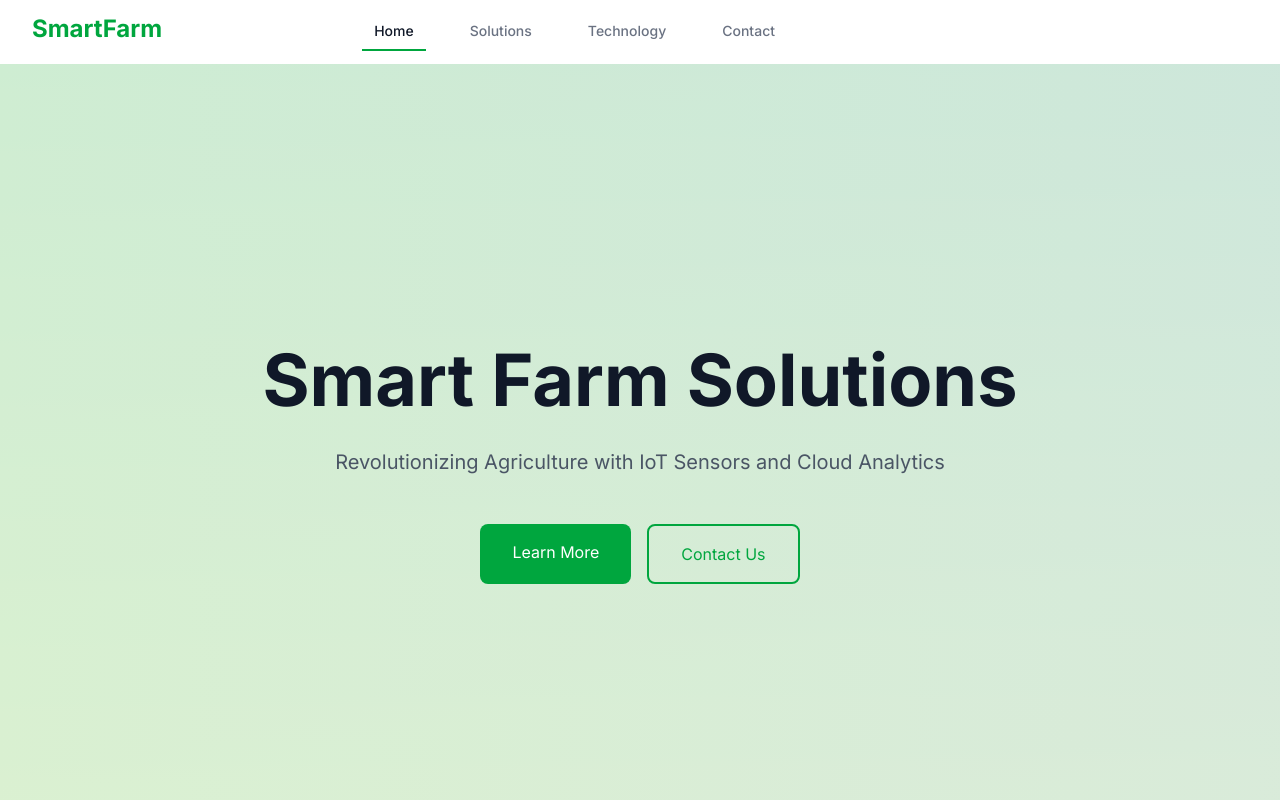
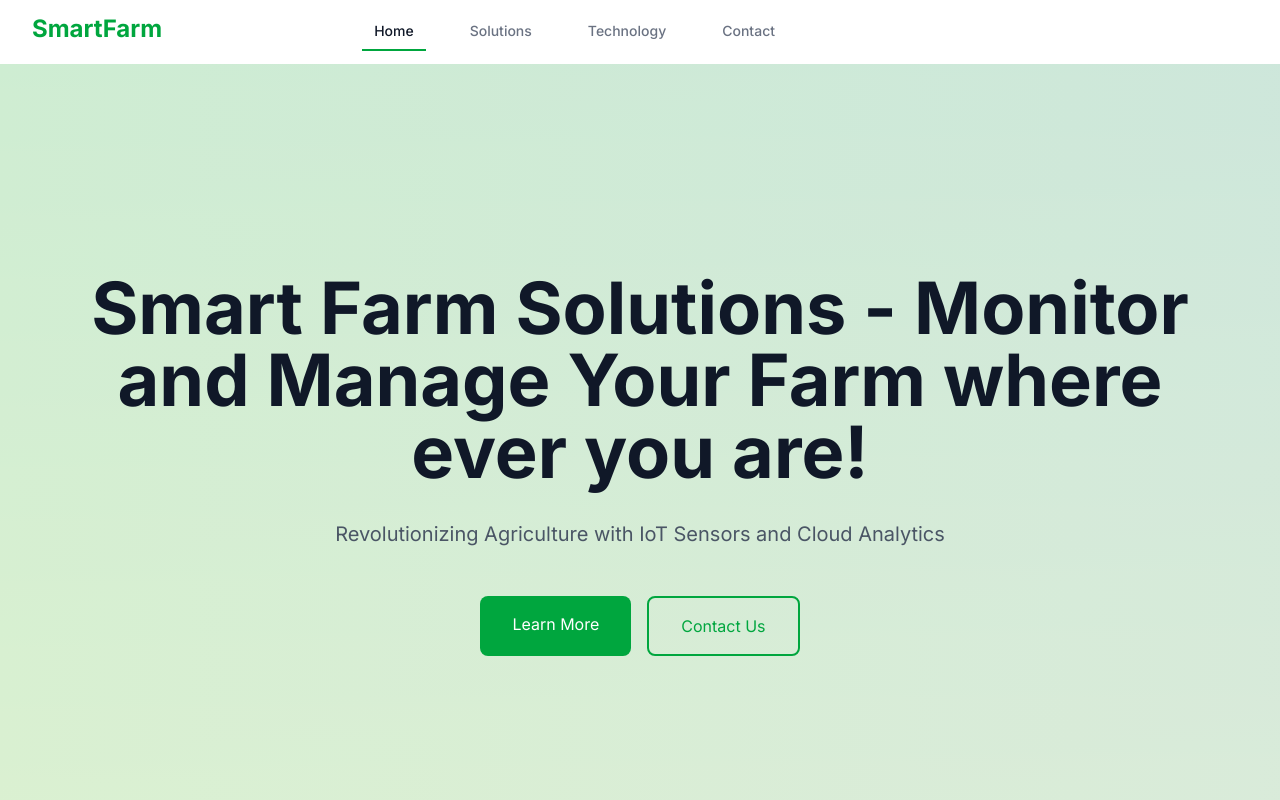
Before and after one commit to jvc-byte/smart-farm, a Next.js app: page / in a window 1280 px wide. Shown: the top 800 px of the page. Built offline with nearby package versions, Linux system fonts and the light colour scheme.

Commit message:
feat: update hero section text with compelling tagline

```diff
--- a/src/app/page.tsx
+++ b/src/app/page.tsx
@@ -9,7 +9,7 @@ export default function Home() {
         </div>
         <div className="relative max-w-7xl mx-auto px-4 sm:px-6 lg:px-8 py-24">
           <h1 className="text-5xl md:text-7xl font-bold text-center mb-8 text-gray-900">
-            Smart Farm Solutions
+            Smart Farm Solutions - Monitor and Manage Your Farm where ever you are!
           </h1>
           <p className="text-xl text-center text-gray-600 mb-12">
             Revolutionizing Agriculture with IoT Sensors and Cloud Analytics
```
